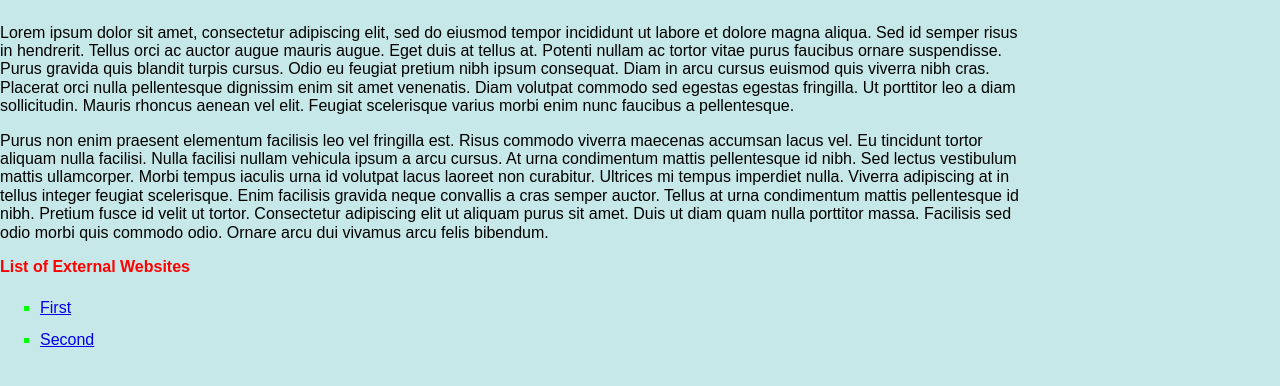
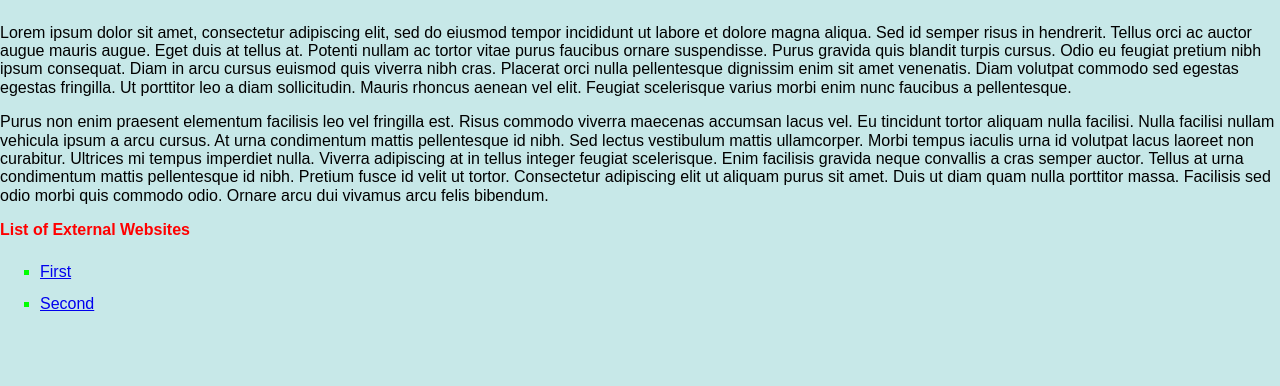
Before and after one commit to MerrickPilon7730/PROG1245, a plain HTML site: page index.html in a window 1280 px wide. Shown: the part 76-462 px from the top of the page. Drawn offline with Linux system fonts and the light colour scheme.

Commit message:
updated css folder

```diff
--- a/css/styles.css
+++ b/css/styles.css
@@ -4,7 +4,7 @@ body{
     font-family: Arial, Helvetica, sans-serif;
     background-color: hsla(181, 45%, 49%, 0.3);
     height: 80vh;
-    width: 80vw;
+    width: vw;
 }
 
 h2{
```
